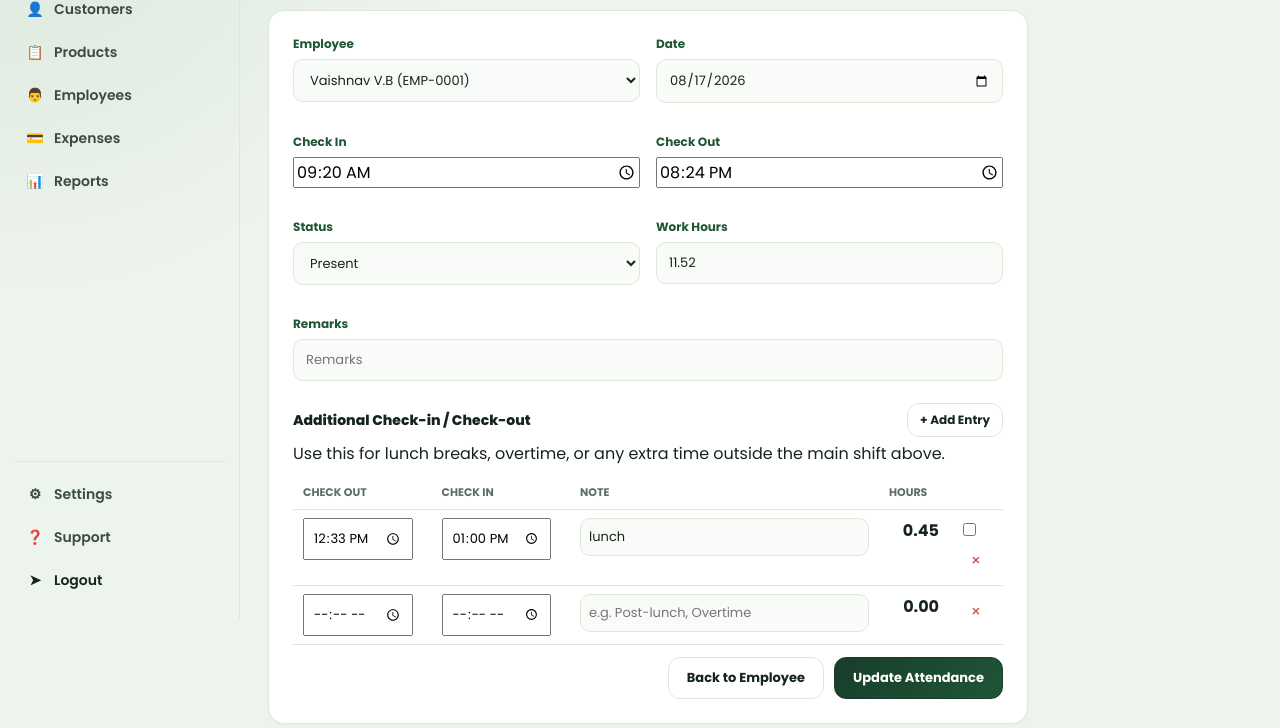
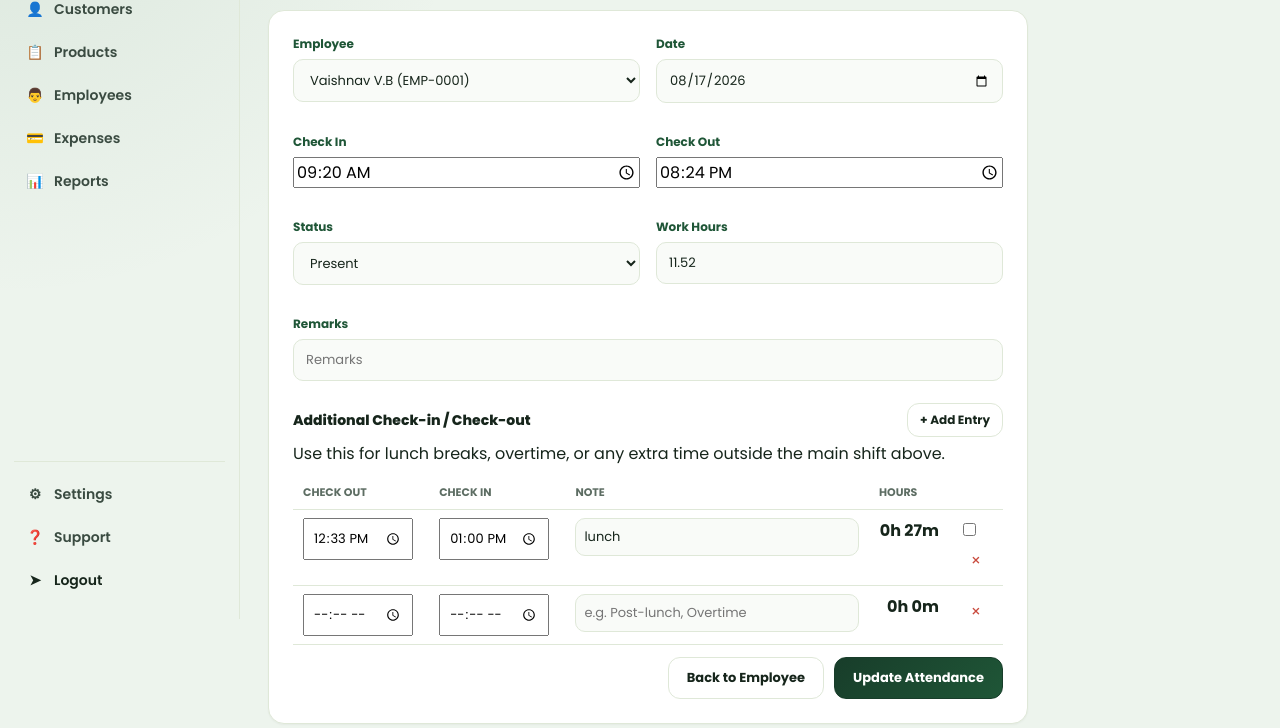
Before and after one commit to uk1241/wearon, a Django app: page /employees/attendance/2/edit/ in a window 1280 px wide. Shown: the part 181-909 px from the top of the page. Run offline with Django 5.2, Linux system fonts and the light colour scheme; a user stored in the database is signed in; data comes from the database, SQL or seed files in the repository; both versions use the stored data as it was after the commit.

Commit message:
time zone issue fix

```diff
--- a/orders/models.py
+++ b/orders/models.py
@@ -368,6 +368,17 @@ class AttendanceSegment(models.Model):
         elapsed = abs((end - start).total_seconds())
         return Decimal(str(elapsed / 3600)).quantize(Decimal("0.01"))
 
+    @property
+    def duration_display(self):
+        """Human-readable Hh Mm duration — avoids decimal hours reading like minutes (0.45 != 45 min)."""
+        if not (self.check_in and self.check_out):
+            return "0h 0m"
+        start = timezone.datetime.combine(self.attendance.date, self.check_in)
+        end = timezone.datetime.combine(self.attendance.date, self.check_out)
+        total_minutes = int(round(abs((end - start).total_seconds()) / 60))
+        hours, minutes = divmod(total_minutes, 60)
+        return f"{hours}h {minutes}m"
+
 
 class Payroll(models.Model):
     PAYMENT_STATUS_PENDING = "pending"
--- a/orders/templates/orders/employee_attendance_form.html
+++ b/orders/templates/orders/employee_attendance_form.html
@@ -51,7 +51,7 @@
           <th>Check Out</th>
           <th>Check In</th>
           <th>Note</th>
-          <th style="width:70px;">Hours</th>
+          <th style="width:80px;">Hours</th>
           <th style="width:30px;"></th>
         </tr>
       </thead>
@@ -61,7 +61,7 @@
           <td>{{ seg_form.check_out }}</td>
           <td>{{ seg_form.check_in }}</td>
           <td>{{ seg_form.note }}</td>
-          <td class="amount-cell"><span class="row-hours">{{ seg_form.instance.hours|default:"0.00" }}</span></td>
+          <td class="amount-cell"><span class="row-hours">{{ seg_form.instance.duration_display|default:"0h 0m" }}</span></td>
           <td>
             {% if seg_form.instance.pk %}{{ seg_form.DELETE }}{% endif %}
             {{ seg_form.id }}
@@ -76,7 +76,7 @@
         <td>{{ segment_formset.empty_form.check_out }}</td>
         <td>{{ segment_formset.empty_form.check_in }}</td>
         <td>{{ segment_formset.empty_form.note }}</td>
-        <td class="amount-cell"><span class="row-hours">0.00</span></td>
+        <td class="amount-cell"><span class="row-hours">0h 0m</span></td>
         <td><button type="button" class="row-remove" onclick="removeFormRow(this)">&times;</button></td>
       </tr>
     </template>
--- a/static/js/attendance_form.js
+++ b/static/js/attendance_form.js
@@ -17,11 +17,13 @@
     var a = timeToMinutes(checkOutInput.value);
     var b = timeToMinutes(checkInInput.value);
     if (a === null || b === null) {
-      hoursEl.textContent = "0.00";
+      hoursEl.textContent = "0h 0m";
       return;
     }
     var diffMinutes = Math.abs(b - a);
-    hoursEl.textContent = (diffMinutes / 60).toFixed(2);
+    var hours = Math.floor(diffMinutes / 60);
+    var minutes = diffMinutes % 60;
+    hoursEl.textContent = hours + "h " + minutes + "m";
   }
 
   function recalcAllRows() {
```
Also changed, not shown: db.sqlite3.
